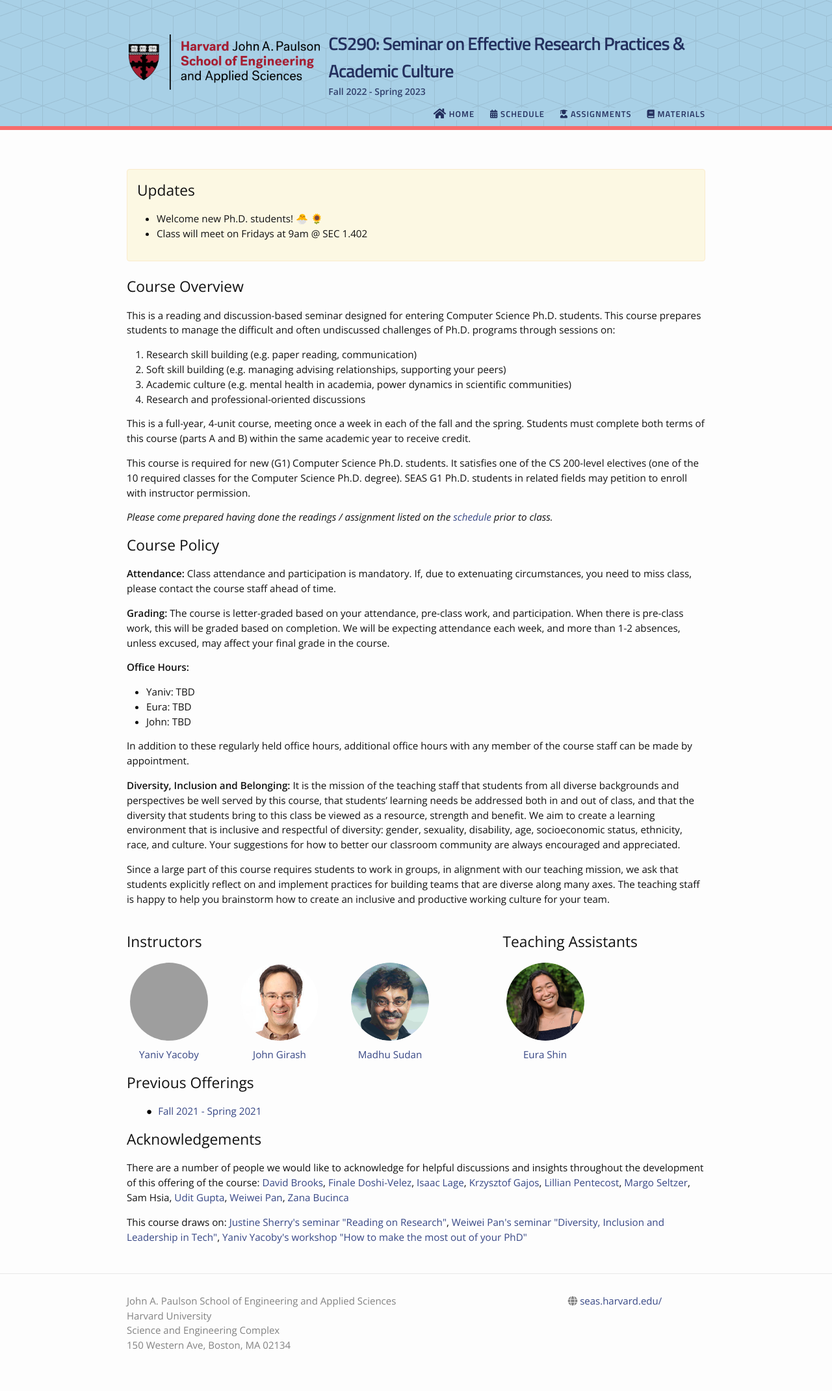
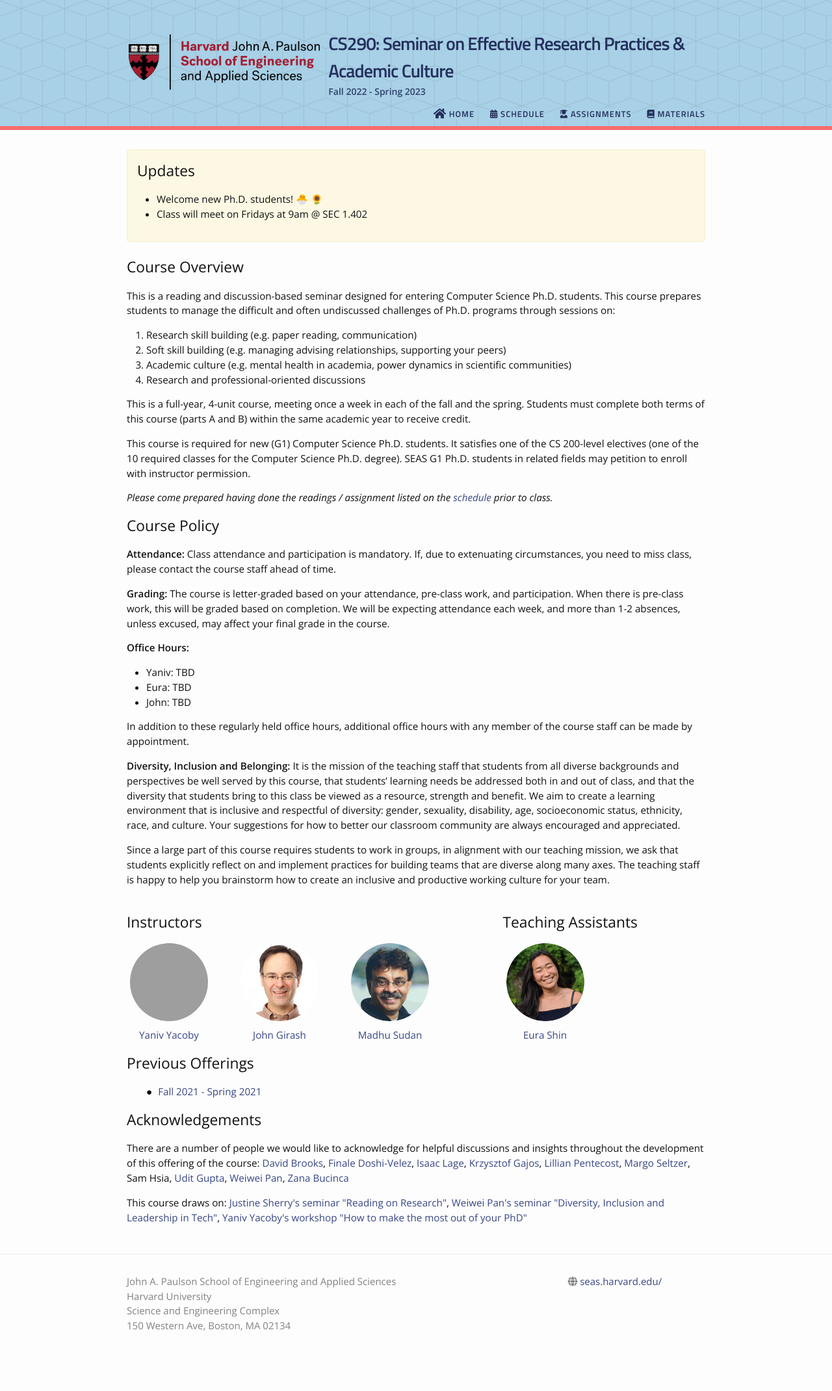
Before and after one commit to yanivyacoby/harvard-cs290, a Jekyll site: the page built from index.md, in a window 1280 px wide. Shown: the whole page at 65% size. Built offline with Jekyll 4.4.1, drawn with Linux system fonts in a browser that asks for light colours; nearby versions of some CDN libraries; our own code applies the rules of GitHub Pages for plain Markdown files; after the commit the page ends 2110 px from its top, so only the background shows below that; grey boxes are pictures that could not be loaded.

Commit message:
Update announcements.html

```diff
--- a/_includes/announcements.html
+++ b/_includes/announcements.html
@@ -12,7 +12,7 @@
 {% assign all_events_sorted = all_events | sort: 'date' | reverse %}
 
 {% if all_events_sorted.size > 0 %}
-<div class="announcement-box" style="margin-top:30px">
+<div class="announcement-box">
 <h2>Updates</h2>
 <ul>
     {% for n in all_events_sorted limit:7 %}
```
